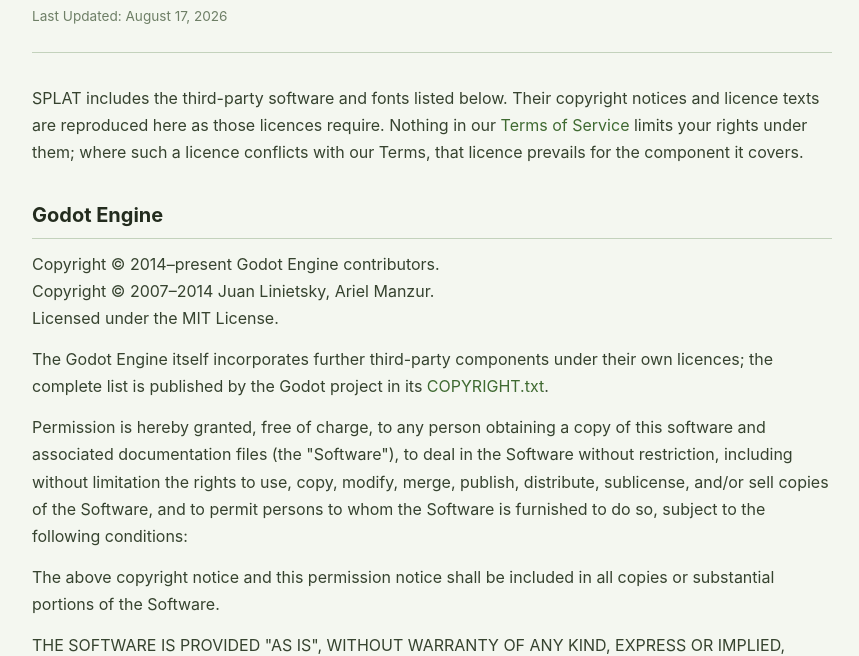
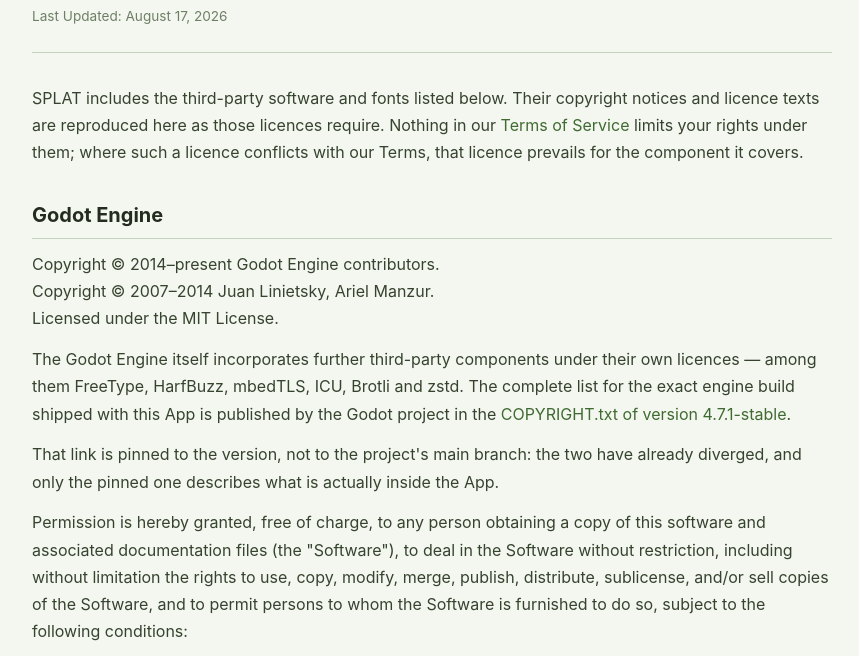
Before and after one commit to komandakycto/splat-legal, a plain HTML site: page third-party-notices.html in a window 1280 px wide. Shown: the part 114-770 px from the top of the page, without its empty margins (208-1067 px from the left). Drawn offline with Linux system fonts and the light colour scheme.

Commit message:
Ссылка на COPYRIGHT.txt Godot закреплена за версией сборки
Ссылка вела на ветку master, а она с 4.7.1-stable уже разошлась: 99 940 байт
против 100 108. То есть около пятидесяти компонентов движка — FreeType,
HarfBuzz, mbedTLS, ICU, Brotli, zstd — были формально закрыты документом,
который описывает не ту сборку, что едет игроку.

Ссылка закреплена за тегом 4.7.1-stable, самые заметные компоненты названы в
тексте, и рядом сказано, почему ссылка именно на версию.

```diff
--- a/third-party-notices.html
+++ b/third-party-notices.html
@@ -128,8 +128,14 @@
 </p>
 <p>
     The Godot Engine itself incorporates further third-party components under their own
-    licences; the complete list is published by the Godot project in its
-    <a href="https://github.com/godotengine/godot/blob/master/COPYRIGHT.txt" target="_blank" rel="noopener">COPYRIGHT.txt</a>.
+    licences &mdash; among them FreeType, HarfBuzz, mbedTLS, ICU, Brotli and zstd. The
+    complete list for the exact engine build shipped with this App is published by the Godot
+    project in the
+    <a href="https://github.com/godotengine/godot/blob/4.7.1-stable/COPYRIGHT.txt" target="_blank" rel="noopener">COPYRIGHT.txt of version 4.7.1-stable</a>.
+</p>
+<p>
+    That link is pinned to the version, not to the project's main branch: the two have
+    already diverged, and only the pinned one describes what is actually inside the App.
 </p>
 <p>
     Permission is hereby granted, free of charge, to any person obtaining a copy of this
```
